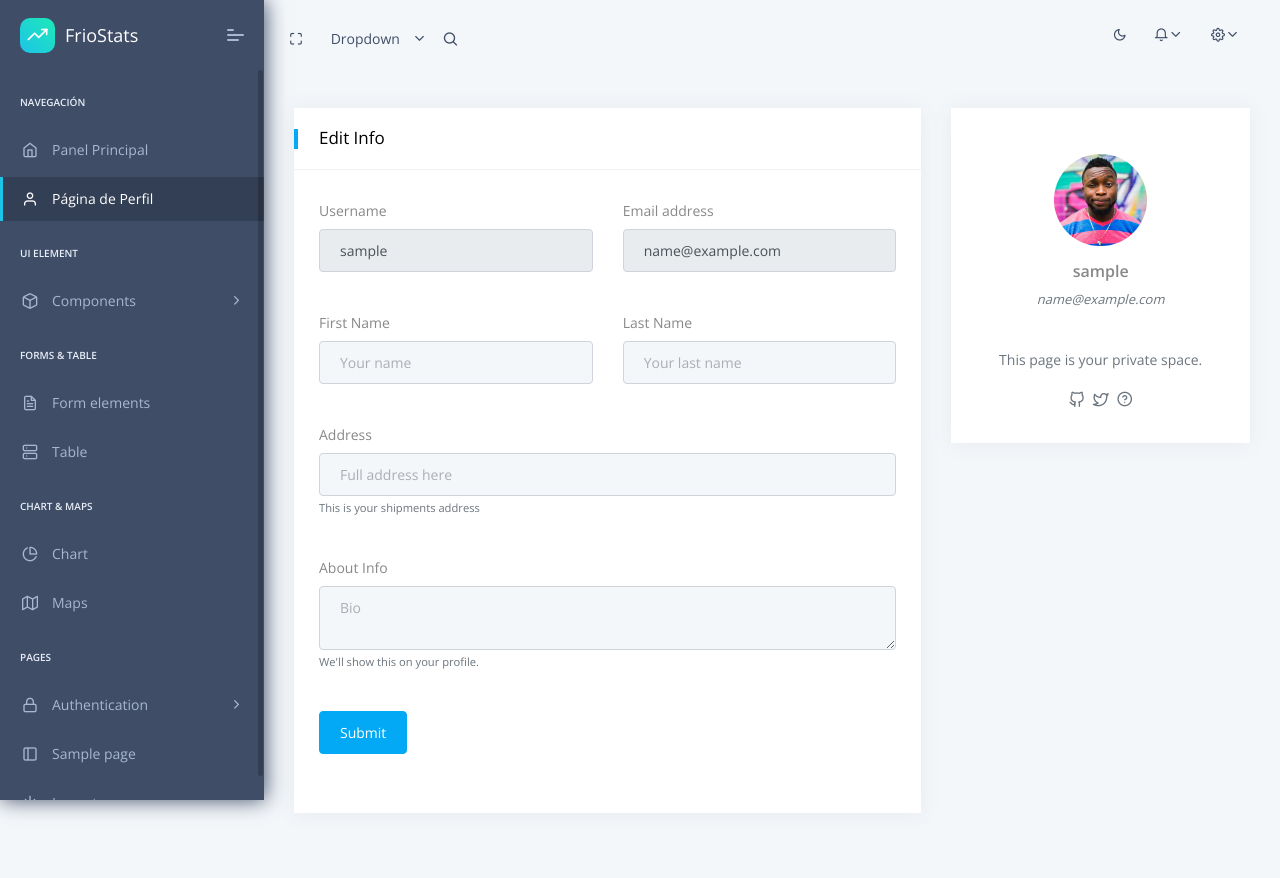
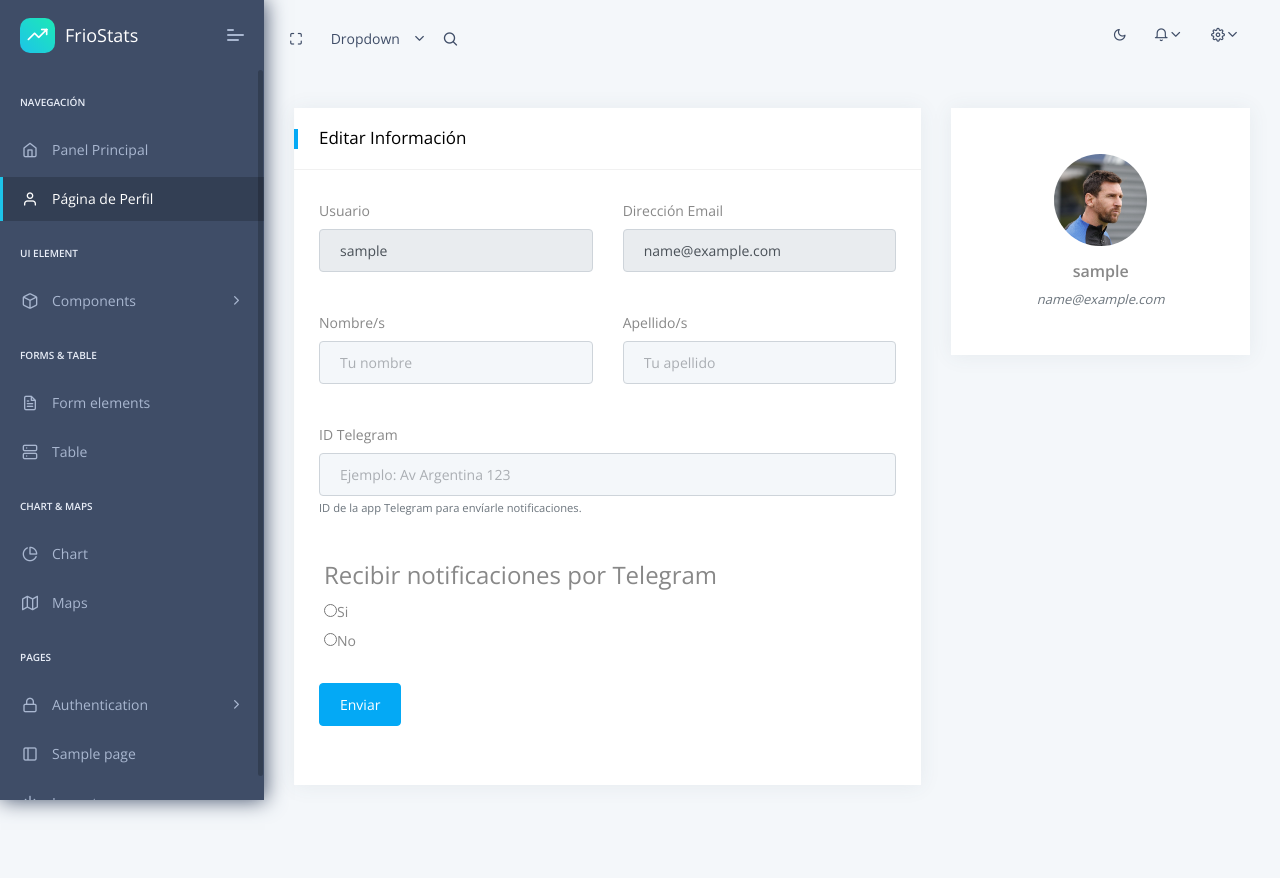
Before and after one commit to juanicampora/FrioStats-Front, a Flask app: page /profile.html in a window 1280 px wide. Run offline with Flask 2, Linux system fonts and the light colour scheme; the visitor is signed in with stand-in values (Sample User, id 1); data comes from the database, SQL or seed files in the repository; parts of the project's set-up code (start-up, migrations or seed data) failed here and were passed over; some libraries are stand-ins or nearby versions.

Commit message:
Perfil avanzado bastante

```diff
--- a/apps/templates/home/profile.html
+++ b/apps/templates/home/profile.html
@@ -20,62 +20,67 @@
                                 <div class="col-sm-8">
                                     <div class="card">
                                         <div class="card-header">
-                                            <h5>Edit Info</h5>
+                                            <h5>Editar Información</h5>
                                         </div>
                                         <div class="card-block">
                                             <div class="row">
                                                 <div class="col-sm-6 mb-4">
                                                     <div class="form-group">
-                                                        <label for="exampleInputUsername">Username</label>
+                                                        <label for="exampleInputUsername">Usuario</label>
                                                         <input class="form-control" id="exampleInputUsername" readonly
                                                                value="{{ current_user.username }}"
-                                                               aria-describedby="userHelp" placeholder="Enter email">
+                                                               aria-describedby="userHelp" placeholder="Ingresar Usuario">
                                                     </div>
                                                 </div>
                                                 <div class="col-sm-6 mb-4">
                                                     <div class="form-group">
                                                         <label {% if not current_user.email %} class="text-danger" {% endif %}
-                                                               for="exampleInputEmail1">Email address</label>
+                                                               for="exampleInputEmail1">Dirección Email</label>
                                                         <input type="email"
                                                                {% if current_user.email %} readonly value="{{ current_user.email }}" {% endif %}
-                                                               class="form-control" id="exampleInputEmail1" aria-describedby="emailHelp" placeholder="Enter email">
+                                                               class="form-control" id="exampleInputEmail1" aria-describedby="emailHelp" placeholder="Ingresar email">
                                                         {% if not current_user.email %}
                                                             <small id="emailHelp" class="form-text text-danger">
-                                                                You don't have an email address associated with this account.
+                                                                No tenes un email asociado a esta cuenta.
                                                             </small>
                                                         {% endif %}
                                                     </div>
                                                 </div>
                                                 <div class="col-sm-6 mb-4">
                                                     <div class="form-group">
-                                                        <label for="fn">First Name</label>
-                                                        <input type="email" class="form-control" id="fn" aria-describedby="emailHelp" placeholder="Your name">
+                                                        <label for="fn">Nombre/s</label>
+                                                        <input type="email" class="form-control" id="fn" aria-describedby="emailHelp" placeholder="Tu nombre">
                                                     </div>
                                                 </div>
                                                 <div class="col-sm-6 mb-4">
                                                     <div class="form-group">
-                                                        <label for="ln">Last Name</label>
-                                                        <input type="email" class="form-control" id="ln" aria-describedby="emailHelp" placeholder="Your last name">
+                                                        <label for="ln">Apellido/s</label>
+                                                        <input type="email" class="form-control" id="ln" aria-describedby="emailHelp" placeholder="Tu apellido">
                                                     </div>
                                                 </div>
                                                 <div class="col-sm-12 mb-4">
                                                     <div class="form-group">
-                                                        <label for="add">Address</label>
-                                                        <input type="email" class="form-control" id="add" aria-describedby="emailHelp" placeholder="Full address here">
-                                                        <small id="addd" class="form-text text-muted">This is your shipments address</small>
+                                                        <label for="add">ID Telegram</label>
+                                                        <input type="email" class="form-control" id="add" aria-describedby="emailHelp" placeholder="Ejemplo: Av Argentina 123">
+                                                        <small id="addd" class="form-text text-muted">ID de la app Telegram para envíarle notificaciones.</small>
                                                     </div>
                                                 </div>
-                                                <div class="col-sm-12 mb-4">
-                                                    <div class="form-group">
-                                                        <label for="abt">About Info</label>
-                                                        <textarea type="email" class="form-control" id="abt" aria-describedby="emailHelp" placeholder="Bio"></textarea>
-                                                        <small id="abf" class="form-text text-muted">We'll show this on your profile.</small>
-                                                    </div>
+                                                <div class="form-check col-sm-12 mb-4">
+                                                    <fieldset>
+                                                        <legend>Recibir notificaciones por Telegram</legend>
+                                                        <label>
+                                                            <input type="radio" name="notificacionTelegram" id="notificacionTelegram" value="1">Si
+                                                        </label>
+                                                        <br>
+                                                        <label>
+                                                            <input type="radio" name="notificacionTelegram" id="notificacionTelegram" value="0">No
+                                                        </label>
+                                                    </fieldset>
                                                 </div>
 
                                                 <div class="col-sm-12 mb-2">
                                                     <div class="form-group">
-                                                        <button type="submit" class="btn btn-primary">Submit</button>
+                                                        <button type="submit" class="btn btn-primary">Enviar</button>
                                                     </div>
                                                 </div>
 
@@ -100,31 +105,6 @@
                                                     </p>
                                                 </div>
                                             </div>
-
-                                            <div class="small font-weight-light mt-4 text-center text-muted">
-                                                <p>
-                                                    This page is your private space.
-                                                    <br />
-                                                </p>
-                                            </div>
-                                            <div class="d-flex justify-content-center align-items-center">
-
-                                                <a href="https://github.com/app-generator/app-generator"
-                                                   target="_blank"
-                                                   class="h6 text-muted d-block m-1"><i
-                                                   class="icon feather icon-github"></i></a>
-
-                                                <a href="https://twitter.com/webappseed"
-                                                   target="_blank"
-                                                   class="h6 text-muted d-block m-1"><i
-                                                   class="icon feather icon-twitter"></i></a>
-
-                                                <a href="https://appseed.us/support/"
-                                                   target="_blank"
-                                                   class="h6 text-muted d-block m-1"><i
-                                                   class="icon feather icon-help-circle"></i></a>
-
-                                            </div>
                                         </div>
                                     </div>
                                 </div>
```
Also changed, not shown: CHANGELOG.md (deleted), apps/static/assets/images/user/profile.jpg.
